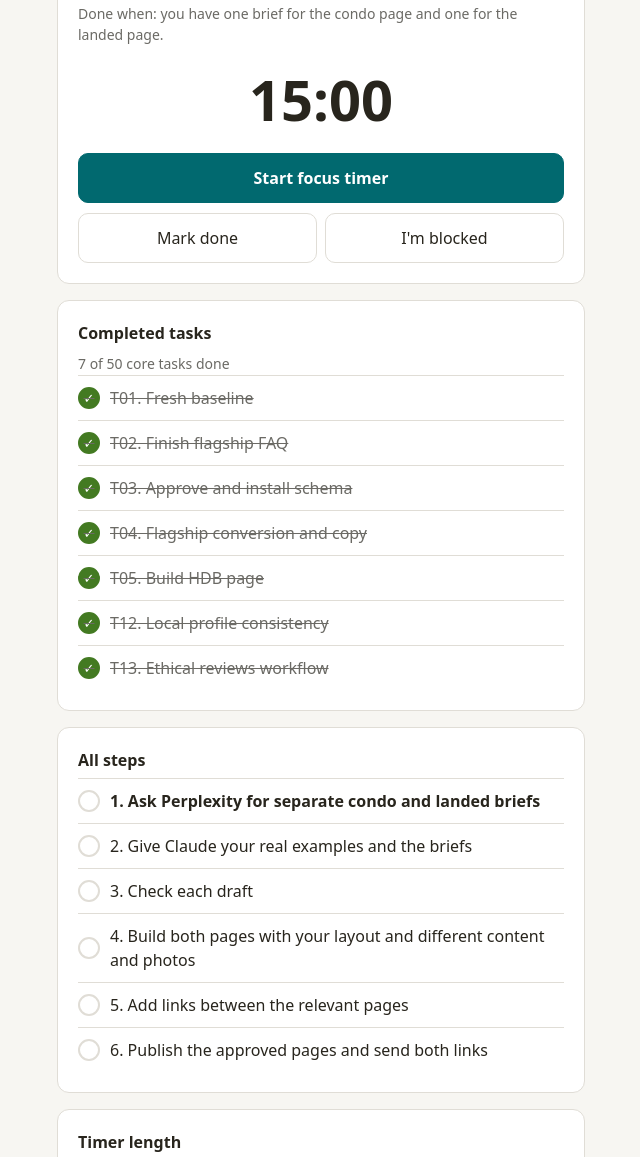
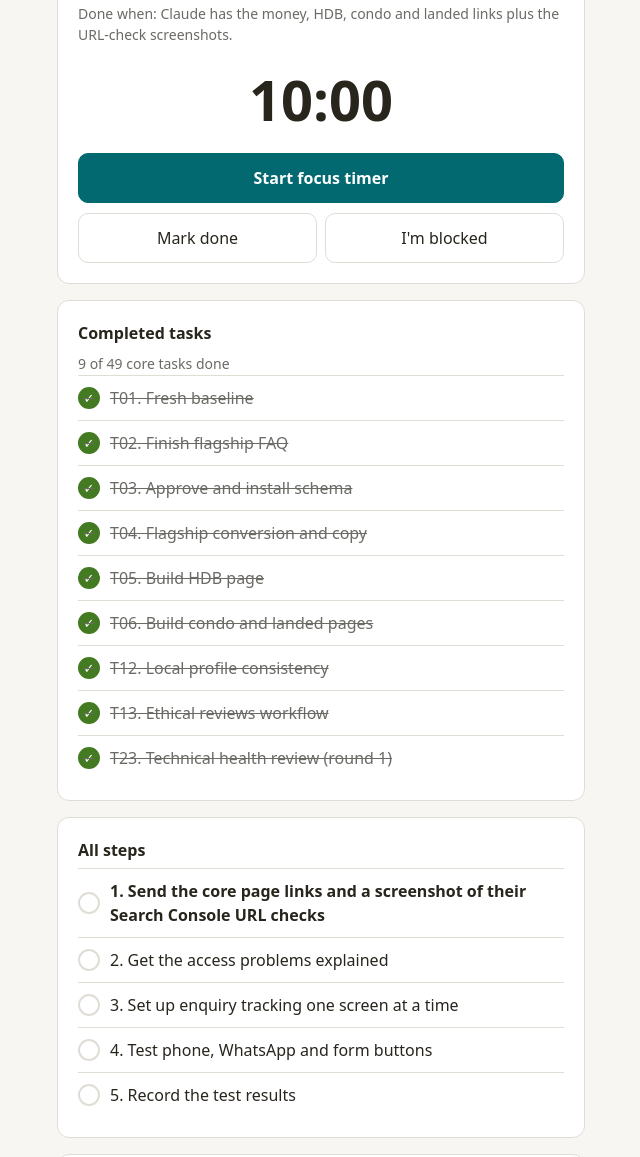
Before and after one commit to aiandrewho-ux/momentum-quest-t02, a plain HTML site: page index.html in a window 1280 px wide. Shown: the part 441-1598 px from the top of the page, without its empty margins (319-959 px from the left). Drawn offline with Linux system fonts and the light colour scheme.

Commit message:
Mark T06 and T23 done, advance mission to T07
Co-Authored-By: Claude Opus 5.5 <noreply@anthropic.com>
Claude-Session: https://claude.ai/code/session_01YbXDKN8QjL5aF6pfPZsU9r

```diff
--- a/index.html
+++ b/index.html
@@ -1,6 +1,6 @@
 <!DOCTYPE html>
 <html lang="en"><head><meta charset="utf-8"><meta name="viewport" content="width=device-width,initial-scale=1">
-<title>Momentum Quest – T06</title>
+<title>Momentum Quest – T07</title>
 <style>
 :root{--bg:#f7f6f2;--sf:#fff;--tx:#28251d;--mu:#6b6a65;--ac:#01696f;--ac2:#0c4e54;--bd:#e0ddd6;--ok:#437a22}
 [data-t=dark]{--bg:#171614;--sf:#1f1e1c;--tx:#e6e5e2;--mu:#9a9993;--ac:#4f98a3;--ac2:#6bb0ba;--bd:#33322f;--ok:#6daa45}
@@ -37,18 +37,17 @@ h2{font-size:16px;margin-bottom:6px}.hide{display:none}
 <div class="card"><h2>Your tweaks</h2><textarea id="nt" rows="3" placeholder="What felt too long, too big or too boring? Paste it to Perplexity to improve this app."></textarea></div>
 </main>
 <script>
-const TASK={id:"T06",ws:"Core build",title:"Build condo and landed pages",
-prereq:"Prerequisite: Approved HDB page layout + separate condo and landed briefs and real examples. Priority: ASAP when prerequisites are met; no month or quarter release gate.",
-finish:"Each page has its own useful advice and works on mobile. Publish the approved pages and send both links."};
-const COMPLETED=[{id:"T01",t:"Fresh baseline"},{id:"T02",t:"Finish flagship FAQ"},{id:"T03",t:"Approve and install schema"},{id:"T04",t:"Flagship conversion and copy"},{id:"T05",t:"Build HDB page"},{id:"T12",t:"Local profile consistency"},{id:"T13",t:"Ethical reviews workflow"}];
-const CORE_TOTAL=50;
+const TASK={id:"T07",ws:"Core build",title:"Crawl and measurement setup",
+prereq:"Prerequisite: Start account/config checks now; finish live tests after publishing. Priority: ASAP when prerequisites are met; no month or quarter release gate.",
+finish:"Pages can be checked and test enquiries are recorded correctly."};
+const COMPLETED=[{id:"T01",t:"Fresh baseline"},{id:"T02",t:"Finish flagship FAQ"},{id:"T03",t:"Approve and install schema"},{id:"T04",t:"Flagship conversion and copy"},{id:"T05",t:"Build HDB page"},{id:"T06",t:"Build condo and landed pages"},{id:"T12",t:"Local profile consistency"},{id:"T13",t:"Ethical reviews workflow"},{id:"T23",t:"Technical health review (round 1)"}];
+const CORE_TOTAL=49;
 const steps=[
-{t:"Ask Perplexity for separate condo and landed briefs",m:15,d:"Done when: you have one brief for the condo page and one for the landed page."},
-{t:"Give Claude your real examples and the briefs",m:20,d:"Done when: Claude has both briefs plus your real condo and landed jobs, prices and photos, and has written drafts."},
-{t:"Check each draft",m:25,d:"Done when: every fact, price and promise in both drafts is true and you have approved or marked changes."},
-{t:"Build both pages with your layout and different content and photos",m:40,d:"Done when: each page uses your page layout but has its own useful content and photos."},
-{t:"Add links between the relevant pages",m:10,d:"Done when: the condo, landed, HDB and money pages link to each other where it helps the reader."},
-{t:"Publish the approved pages and send both links",m:10,d:"Done when: both pages are live and you have sent both links to Perplexity."}];
+{t:"Send the core page links and a screenshot of their Search Console URL checks",m:10,d:"Done when: Claude has the money, HDB, condo and landed links plus the URL-check screenshots."},
+{t:"Get the access problems explained",m:10,d:"Done when: you know whether each page can be crawled and indexed, and what to fix if not."},
+{t:"Set up enquiry tracking one screen at a time",m:20,d:"Done when: phone, WhatsApp and form clicks are recorded as enquiries."},
+{t:"Test phone, WhatsApp and form buttons",m:15,d:"Done when: every contact button on the four core pages works on your phone."},
+{t:"Record the test results",m:5,d:"Done when: the results are written down and sent to Claude."}];
 const K='mq_'+TASK.id.toLowerCase(),S=JSON.parse(localStorage.getItem(K)||'{"done":[],"xp":0,"nt":"","dark":0,"blocked":{}}');
 const $=i=>document.getElementById(i),save=()=>localStorage.setItem(K,JSON.stringify(S));
 let left=0,tick=null,running=false,custom=null;
```
